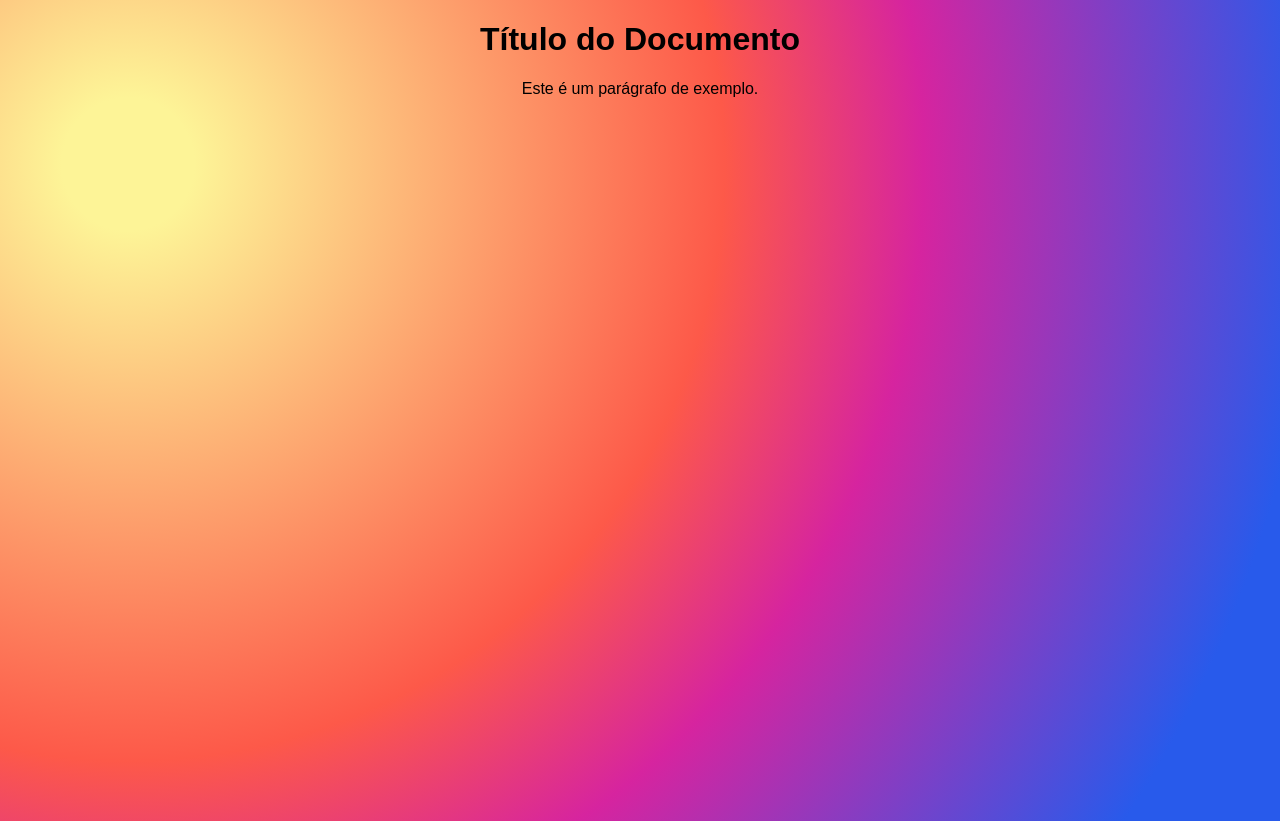
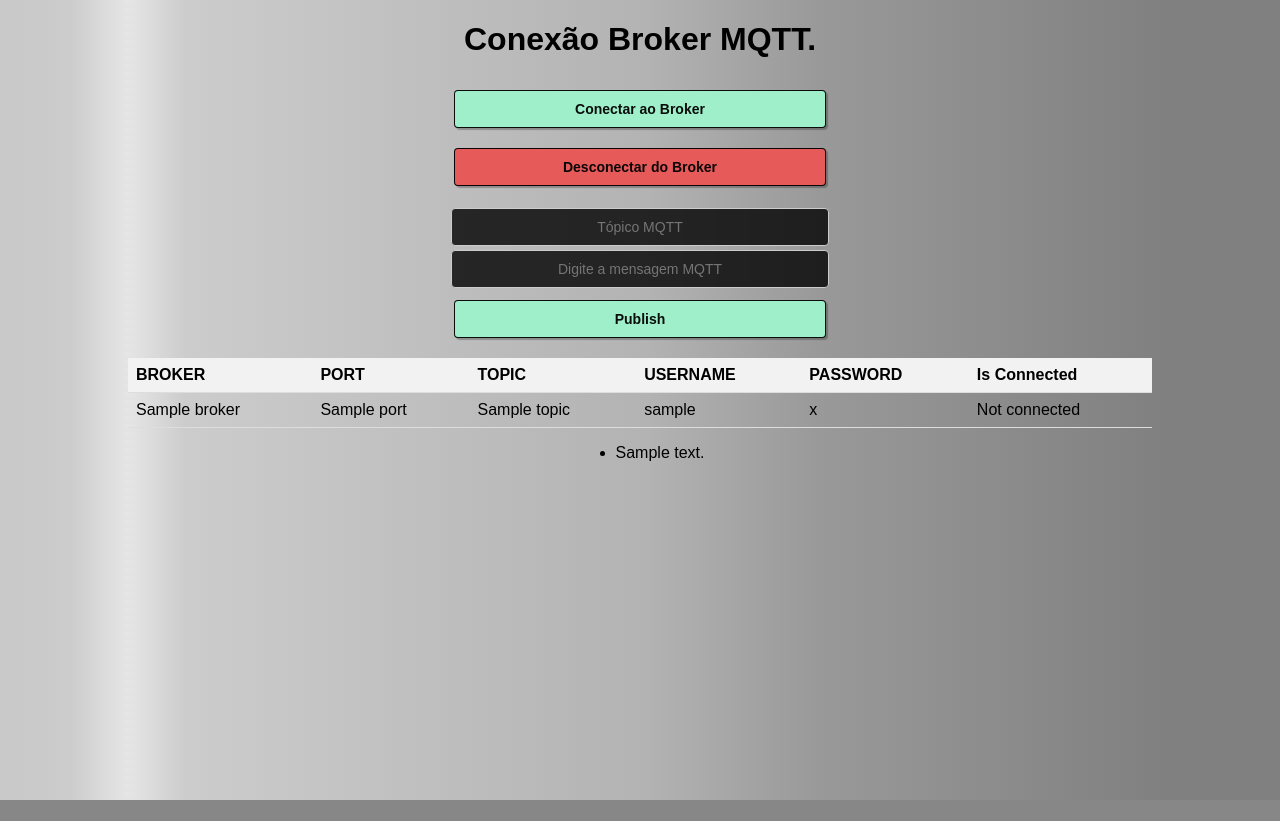
Before and after one commit to andersonlimacrv/DJANGO-Celery-Redis-RabbitMQ, a Django app: template mqtt/templates/index_mqtt.html in a window 1280 px wide. After the commit the page ends 800 px from the top, so only its background shows below. Run offline with Django 4.2, Linux system fonts and the light colour scheme; the template is opened without the code that fills it: most values are stand-ins (such as "Sample title", 1, 10 or a date in 2020).

Commit message:
update: create class mqq_client and using with paho-mqtt library, next feat: create subscribe, unsubscribe, and fix disconect function.

```diff
--- /dev/null
+++ b/mqtt/mqtt_client.py
@@ -0,0 +1,122 @@
+import paho.mqtt.client as mqtt
+import logging
+import random
+import time
+import json
+import asyncio
+
+
+class MQTTClient:
+    def __init__(self, broker, port, topic, username, password):
+        self.broker = broker
+        self.port = port
+        self.topic = topic
+        self.username = username
+        self.password = password
+        self.client_id = f"CLIENT_ID_{random.randint(0, 1000)}"
+        self.client = mqtt.Client(self.client_id)
+        self.client.on_connect = self.on_connect
+        self.client.on_disconnect = self.on_disconnect
+        self.client.on_message = self.on_message
+        self.received_messages = []
+
+    def connect(self):
+        self.client.will_set(
+            self.topic,
+            payload=f"Client {self.client_id} Disconnected",
+            qos=1,
+            retain=False,
+        )
+        self.client.username_pw_set(self.username, self.password)
+        self.client.connect(self.broker, self.port, keepalive=3)
+        self.client.loop_start()
+
+    def disconnect(self):
+        self.client.disconnect()
+        self.client.loop_stop()
+        logging.info("Disconnected from MQTT Broker!")
+
+    def on_connect(self, client, userdata, flags, rc):
+        if rc == 0 and client.is_connected():
+            logging.info("Connected to MQTT Broker!")
+            client.subscribe(self.topic)
+            self.client.publish(
+                self.topic,
+                payload=f"Client {self.client_id} Connected",
+                qos=1,
+                retain=False,
+            )
+        else:
+            logging.error(f"Failed to connect, return code {rc}")
+
+    def on_disconnect(self, client, userdata, rc):
+        logging.info("Disconnected with result code: %s", rc)
+        if rc != 0:
+            logging.info("Publishing Last Will message...")
+            self.publish(f"{self.client_id} Disconnected")
+        reconnect_count, reconnect_delay = 0, 1
+        while reconnect_count < 12:
+            logging.info("Reconnecting in %d seconds...", reconnect_delay)
+            time.sleep(reconnect_delay)
+
+            try:
+                client.reconnect()
+                logging.info("Reconnected successfully!")
+                return
+            except Exception as err:
+                logging.error("%s. Reconnect failed. Retrying...", err)
+
+            reconnect_delay *= 2
+            reconnect_delay = min(reconnect_delay, 60)
+            reconnect_count += 1
+        logging.info("Reconnect failed after %s attempts. Exiting...", reconnect_count)
+        global FLAG_EXIT
+        FLAG_EXIT = True
+
+    def on_message(self, client, userdata, msg):
+        logging.info(f"Received `{msg.payload.decode()}` from `{msg.topic}` topic")
+        self.received_messages.append(
+            msg.payload.decode()
+        )  # Adiciona a mensagem recebida à lista
+
+    def publish(self, payload):
+        if not self.client.is_connected():
+            logging.error("publish: MQTT client is not connected!")
+            return
+        msg = json.dumps(payload)
+        result = self.client.publish(self.topic, msg)
+        status = result[0]
+        if status == mqtt.MQTT_ERR_SUCCESS:
+            logging.info(f"Send `{msg}` to topic `{self.topic}`")
+        else:
+            logging.error(f"Failed to send message to topic {self.topic}")
+
+    def is_connected(self):
+        return self.client.is_connected()
+
+    def get_received_messages(self):
+        return self.received_messages
+
+    async def start(self):
+        logging.basicConfig(
+            filename="mqtt.log",
+            format="%(asctime)s - %(levelname)s: %(message)s",
+            level=logging.DEBUG,
+        )
+        self.connect()
+        while not FLAG_EXIT:
+            await asyncio.sleep(1)
+
+
+BROKER = "broker.emqx.io"
+PORT = 1883
+TOPIC = "python-mqtt/tls"
+USERNAME = ""
+PASSWORD = ""
+
+FLAG_EXIT = False
+
+if __name__ == "__main__":
+    mqtt_client = MQTTClient(BROKER, PORT, TOPIC, USERNAME, PASSWORD)
+    asyncio.run(mqtt_client.start())
+    mqtt_client.disconnect()
--- a/mqtt/static/mqtt/css/index_mqtt.css
+++ b/mqtt/static/mqtt/css/index_mqtt.css
@@ -1,14 +1,116 @@
 body {
-    background-image: radial-gradient(circle farthest-corner at 10% 20%, #fdf497 0%, #fdf497 5%, #fd5949 45%, #d6249f 60%, #285AEB 90%);
+    background-image: radial-gradient(circle farthest-corner at 10% 20%, #e6e6e6 0%, #cccccc 5%, #b3b3b3 45%, #999999 60%, #808080 90%);
     margin: 0;
     padding: 0;
     font-family: sans-serif;
-    width: 100vw;
-    height: 100vh;
+    width: 100%;
+    height: 1vh;
     box-sizing: border-box;
-    overflow: hidden;
+    overflow: hidden auto;
 }
 
 .container {
     text-align: center;
+    display: flex;
+    align-items: center;
+    flex-direction: column;
+    margin: 0 auto;
 }
+
+.custom-table {
+    width: 80%;
+    border-collapse: collapse;
+}
+
+.send-message-container {
+    margin: 10px auto;
+    display: flex;
+    justify-content: center;
+    align-items: center;
+    text-align: center;
+    flex-direction: column;
+}
+
+.send-message-container input {
+    text-align: center;
+    margin: 2px
+}
+
+.custom-table th,
+.custom-table td {
+    padding: 8px;
+    text-align: left;
+    border-bottom: 1px solid #ddd;
+}
+
+.custom-table th {
+    background-color: #f2f2f2;
+}
+
+.custom-table tbody tr:hover {
+    background-color: #f5f5f5;
+}
+
+.custom-input {
+    padding: 10px 20px;
+    margin: 10px auto;
+    border: 1px solid #ccc;
+    border-radius: 4px;
+    font-size: 14px;
+    color: #fff;
+    background-color: rgba(0, 0, 0, 0.8);
+    width: 90%;
+    ;
+}
+
+.button_conection {
+    margin: 0 auto;
+}
+
+.custom-input:hover {
+    background-color: rgba(0, 0, 0, .95);
+}
+
+.custom-input:focus {
+    outline: none;
+    border-color: #007bff;
+    box-shadow: 0 0 0 2px rgba(0, 123, 255, 0.25);
+    background-color: rgba(0, 0, 0, .95);
+}
+
+.btn_mqtt,
+.connect_btn {
+    padding: 10px 20px;
+    margin: 10px auto;
+    background-color: #9ff0ca;
+    color: rgba(0, 0, 0, .95);
+    border-radius: 4px;
+    font-size: 14px;
+    cursor: pointer;
+    font-weight: bold;
+    transition: .3s;
+    border: 1px solid rgba(0, 0, 0, .95);
+    box-shadow: 2px 2px 1px 0px rgba(0, 0, 0, 0.25);
+    font-weight: bold;
+    width: 100%;
+}
+
+.btn_mqtt:hover,
+.connect_btn:hover {
+    background-color: #00b345;
+    box-shadow: none;
+}
+
+.exit {
+    background-color: rgba(230, 90, 90);
+    margin: 10px auto;
+}
+
+.exit:hover {
+    background-color: red;
+}
+
+.btn_mqtt:focus {
+    outline: none;
+    box-shadow: 0 0 0 2px rgba(0, 123, 255, 0.25);
+}
--- /dev/null
+++ b/mqtt/static/mqtt/js/index_mqtt.js
@@ -0,0 +1,29 @@
+// Função para adicionar uma mensagem à lista de mensagens
+function addMessageToList(message) {
+    const messageList = document.getElementById("message-list");
+    const listItem = document.createElement("li");
+    listItem.innerText = message;
+    messageList.appendChild(listItem);
+}
+
+// Função para atualizar o status do MQTT
+function updateMQTTStatus() {
+    const statusElement = document.getElementById('mqtt_status');
+
+    fetch('/mqtt_status/')
+        .then(response => response.json())
+        .then(data => {
+            statusElement.innerText = data.status;
+        });
+}
+
+// Função para receber as mensagens do MQTT
+function receiveMQTTMessage(message) {
+    addMessageToList(message);
+}
+
+// Atualiza o status do MQTT inicialmente
+updateMQTTStatus();
+
+// Atualiza o status do MQTT a cada segundo
+setInterval(updateMQTTStatus, 1000);
--- /dev/null
+++ b/mqtt/subscriber.py
@@ -0,0 +1,4 @@
+import json
+import logging
+import asyncio
+from mqtt_client import MQTTClient
--- a/mqtt/templates/index_mqtt.html
+++ b/mqtt/templates/index_mqtt.html
@@ -7,17 +7,55 @@
     <title>MQTT</title>
     <link rel="stylesheet" href='{% static "mqtt/css/index_mqtt.css" %}'>
     <script src="{% static 'mqtt/js/index_mqtt.js' %}"></script>
+</head>
+<body>
+    <div class="container">
+        <h1>Conexão Broker MQTT.</h1>
 
-    </head>
-    <style>
+        <form method="post">
+            {% csrf_token %}
+            <div class="button_conection">
+                <button type="submit" name="connect_btn" class="connect_btn" value="connect">Conectar ao Broker</button>
+                <button type="submit" name="disconnect_btn" class="connect_btn exit" value="disconnect">Desconectar do Broker</button>
+            </div>
+            <div class="send-message-container">
+                <input type="text" class="custom-input" name="topic" placeholder="Tópico MQTT">
+                <input type="text" class="custom-input" name="payload" placeholder="Digite a mensagem MQTT">
+                <button type="submit" class="btn_mqtt">Publish</button>
+            </div>
+        </form>
 
-    </style>
-    <body>
-        <div class= "container">
-        <h1>Título do Documento</h1>
-        <p>Este é um parágrafo de exemplo.</p>
+        <table class="custom-table">
+            <thead>
+            <tr>
+                <th>BROKER</th>
+                <th>PORT</th>
+                <th>TOPIC</th>
+                <th>USERNAME</th>
+                <th>PASSWORD</th>
+                <th>Is Connected</th>
+            </tr>
+            </thead>
+            <tbody>
+            <tr>
+                <td>{{ mqtt_client.broker }}</td>
+                <td>{{ mqtt_client.port }}</td>
+                <td>{{ mqtt_client.topic }}</td>
+                <td>{{ mqtt_client.username }}</td>
+                <td>{{ mqtt_client.password }}</td>
+                <td><span id="mqtt_status"></span></td>
+            </tr>
+            </tbody>
+        </table>
+
+        <div class="message-list">
+            <ul>
+                {% for message in message_list %}
+                <li>{{ message }}</li>
+                {% endfor %}
+            </ul>
         </div>
-
+    </div>
 
 
 </body>
--- a/mqtt/urls.py
+++ b/mqtt/urls.py
@@ -2,5 +2,10 @@ from django.urls import path
 from . import views
 
 urlpatterns = [
-    path('', views.index_mqtt, name='index_mqtt'),
+    path("", views.index_mqtt, name="index_mqtt"),
+    path("mqtt_status/", views.mqtt_status, name="mqtt_status"),
+    path("broker_connection", views.broker_connection, name="broker_connection"),
+    path(
+        "broker_disconnection", views.broker_disconnection, name="broker_disconnection"
+    ),
 ]
--- a/mqtt/views.py
+++ b/mqtt/views.py
@@ -1,4 +1,75 @@
 from django.shortcuts import render, redirect
-from django.http import HttpResponse
+from django.http import HttpResponse, JsonResponse
+from .mqtt_client import MQTTClient
+
+mqtt_client = None  # Variável global para armazenar a instância do cliente MQTT
+
+
+def broker_connection(request):
+    global mqtt_client
+    BROKER = "broker.emqx.io"
+    PORT = 1883
+    TOPIC = "python-mqtt/tls"
+    USERNAME = ""
+    PASSWORD = ""
+
+    mqtt_client = MQTTClient(BROKER, PORT, TOPIC, USERNAME, PASSWORD)
+    mqtt_client.connect()  # Conecta ao MQTT Broker
+
+    return redirect("index_mqtt")
+
+
+def broker_disconnection(request):
+    global mqtt_client
+
+    if mqtt_client is not None:
+        mqtt_client.disconnect()
+        mqtt_client = None
+
+    return redirect("index_mqtt")
+
+
 def index_mqtt(request):
-    return render(request, 'index_mqtt.html')
+    global mqtt_client
+
+    is_connected = False
+    message_list = []
+
+    if request.method == "POST":
+        # Verifica se o botão de conexão foi pressionado
+        if "connect_btn" in request.POST:
+            return redirect("broker_connection")
+        if "disconnect" in request.POST:
+            return redirect("broker_disconnection")
+
+        is_connected = mqtt_client is not None and mqtt_client.is_connected()
+
+        if "payload" in request.POST:
+            payload = request.POST.get("payload")
+            mqtt_client.publish(payload)
+
+    if mqtt_client is not None:
+        message_list = mqtt_client.get_received_messages()
+
+    context = {
+        "mqtt_client": mqtt_client,
+        "is_connected": is_connected,
+        "message_list": message_list,
+    }
+
+    return render(request, "index_mqtt.html", context)
+
+
+def mqtt_status(request):
+    global mqtt_client
+
+    if mqtt_client is None:
+        return JsonResponse({"status": "Not connected"})
+
+    # Lógica para obter o status atual do MQTT
+    is_connected = mqtt_client.is_connected()
+
+    status = "Connected" if is_connected else "Not connected"
+
+    data = {"status": status}
+    return JsonResponse(data)
--- a/requirements.txt
+++ b/requirements.txt
@@ -25,6 +25,7 @@ mccabe==0.7.0
 mypy-extensions==1.0.0
 nodeenv==1.8.0
 packaging==23.1
+paho-mqtt==1.6.1
 pathspec==0.11.1
 pika==1.3.2
 Pillow==9.5.0
```
Also changed, not shown: mqtt/publisher.py (added, +40 -0 lines), 1 other file. Lines whose indentation alone changed are shown as unchanged.
